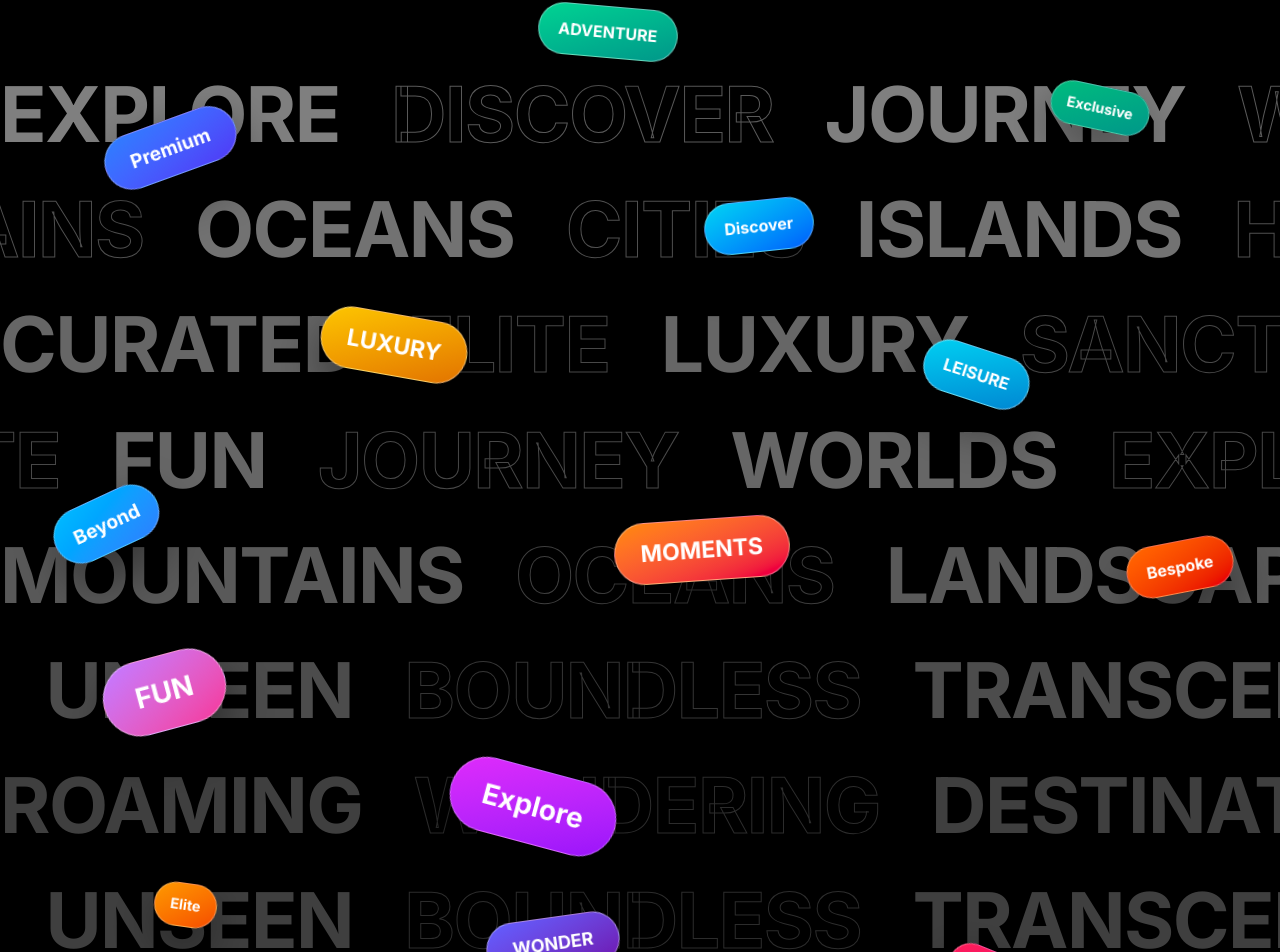
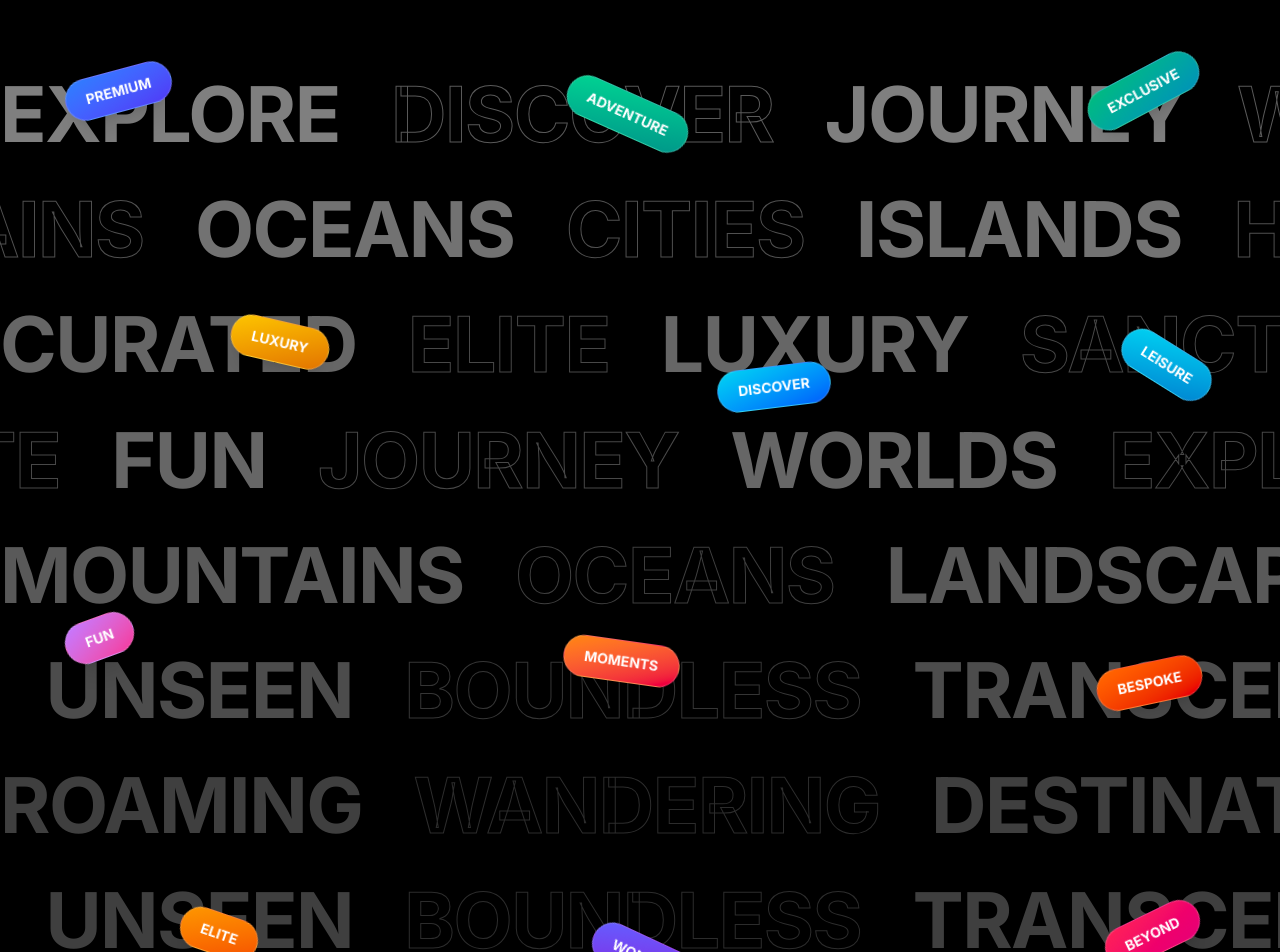
Before and after one commit to adarsh846/touraluxe, a Next.js app: page / in a window 1280 px wide. Shown: the part 851-1803 px from the top of the page. Built offline with nearby package versions, Linux system fonts and the light colour scheme.

Commit message:
polish: marquee & quote chips - mobile fix, balanced tilts, pop-in animations

```diff
--- a/src/components/sections/Marquee.tsx
+++ b/src/components/sections/Marquee.tsx
@@ -35,10 +35,26 @@ export function Marquee() {
         });
       });
 
-      // Floating chips with optimized parallax
+      // Chips: set invisible initially
+      gsap.set(".marquee-chip", { opacity: 0, scale: 0.6, y: 30 });
+
+      // Chips: pop-in entrance (same as quote chips)
+      gsap.to(".marquee-chip", {
+        opacity: 1,
+        scale: 1,
+        y: 0,
+        duration: 0.85,
+        ease: "expo.out",
+        stagger: 0.1,
+        scrollTrigger: {
+          trigger: sectionRef.current,
+          start: "top 75%",
+        },
+      });
+
+      // Chips: parallax float after pop-in
       gsap.to(".marquee-chip", {
         y: -150,
-        rotate: 15,
         ease: "none",
         force3D: true,
         scrollTrigger: {
@@ -130,133 +146,162 @@ export function Marquee() {
         ))}
       </div>
 
-      {/* Floating Personality Chips (Magnetic + GSAP Style) */}
-      <div className="absolute inset-0 pointer-events-none z-10 overflow-hidden">
-        {/* High Left */}
-        <div className="absolute top-[15%] left-[8%] pointer-events-auto">
+      {/* ── Mobile Chips (6 chips, 3×2 grid) — shown only on small screens ── */}
+      <div className="absolute inset-0 pointer-events-none z-10 overflow-hidden md:hidden">
+
+        {/* Row 1 */}
+        <div className="absolute top-[18%] left-[4%] pointer-events-auto">
           <Magnetic>
-            <div className="marquee-chip bg-gradient-to-br from-blue-500 to-indigo-600 backdrop-blur-md px-[clamp(1rem,2vw,2rem)] py-[clamp(0.5rem,1vw,1rem)] rounded-full rotate-[-20deg] text-[clamp(1rem,1.5vw,2rem)] font-bold border border-white/30 shadow-[0_20px_50px_rgba(0,0,0,0.5)] text-white cursor-pointer interactive">
-              Premium
+            <div className="marquee-chip bg-gradient-to-br from-blue-500 to-indigo-600 px-4 py-2 rounded-full rotate-[11deg] text-xs font-bold border border-white/20 shadow-lg text-white cursor-pointer">
+              PREMIUM
             </div>
           </Magnetic>
         </div>
-
-        {/* Mid Left */}
-        <div className="absolute top-[48%] left-[4%] pointer-events-auto">
+        <div className="absolute top-[20%] right-[4%] pointer-events-auto">
           <Magnetic>
-            <div className="marquee-chip bg-gradient-to-br from-sky-400 to-blue-500 backdrop-blur-md px-[clamp(1rem,1.5vw,1.5rem)] py-[clamp(0.5rem,1vw,1rem)] rounded-full rotate-[-25deg] text-[clamp(1rem,1.5vw,2rem)] font-bold border border-white/30 shadow-[0_20px_50px_rgba(0,0,0,0.5)] text-white cursor-pointer interactive">
-              Beyond
-            </div>
-          </Magnetic>
-        </div>
-
-        {/* Low Left */}
-        <div className="absolute top-[82%] left-[12%] pointer-events-auto">
-          <Magnetic>
-            <div className="marquee-chip bg-gradient-to-br from-amber-500 to-orange-600 backdrop-blur-md px-[clamp(0.8rem,1.2vw,1.2rem)] py-[clamp(0.4rem,0.8vw,0.8rem)] rounded-full rotate-[8deg] text-[clamp(0.9rem,1.1vw,1.2rem)] font-bold border border-white/30 shadow-[0_20px_50px_rgba(0,0,0,0.5)] text-white cursor-pointer interactive">
-              Elite
-            </div>
-          </Magnetic>
-        </div>
-
-        {/* Top Center-Right */}
-        <div className="absolute top-[22%] left-[55%] pointer-events-auto">
-          <Magnetic>
-            <div className="marquee-chip bg-gradient-to-br from-cyan-400 to-blue-600 backdrop-blur-md px-[clamp(1rem,1.5vw,1.5rem)] py-[clamp(0.5rem,1vw,1rem)] rounded-full rotate-[-6deg] text-[clamp(1rem,1.2vw,1.5rem)] font-bold border border-white/30 shadow-[0_20px_50px_rgba(0,0,0,0.5)] text-white cursor-pointer interactive">
-              Discover
-            </div>
-          </Magnetic>
-        </div>
-
-        {/* Low Center-Left */}
-        <div className="absolute top-[72%] left-[35%] pointer-events-auto">
-          <Magnetic>
-            <div className="marquee-chip bg-gradient-to-br from-fuchsia-500 to-purple-600 backdrop-blur-md px-[clamp(1.2rem,2.5vw,2.5rem)] py-[clamp(0.6rem,1.2vw,1.2rem)] rounded-full rotate-[15deg] text-[clamp(1.2rem,2.2vw,3rem)] font-bold border border-white/30 shadow-[0_20px_50px_rgba(0,0,0,0.5)] text-white cursor-pointer interactive">
-              Explore
-            </div>
-          </Magnetic>
-        </div>
-
-        {/* High Right */}
-        <div className="absolute top-[12%] left-[82%] pointer-events-auto">
-          <Magnetic>
-            <div className="marquee-chip bg-gradient-to-br from-emerald-500 to-teal-600 backdrop-blur-md px-[clamp(0.8rem,1.2vw,1.2rem)] py-[clamp(0.4rem,0.8vw,0.8rem)] rounded-full rotate-[12deg] text-[clamp(0.9rem,1.1vw,1.2rem)] font-bold border border-white/30 shadow-[0_20px_50px_rgba(0,0,0,0.5)] text-white cursor-pointer interactive">
-              Exclusive
-            </div>
-          </Magnetic>
-        </div>
-
-        {/* Mid Right */}
-        <div className="absolute top-[52%] left-[88%] pointer-events-auto">
-          <Magnetic>
-            <div className="marquee-chip bg-gradient-to-br from-orange-500 to-red-600 backdrop-blur-md px-[clamp(1rem,1.5vw,1.5rem)] py-[clamp(0.5rem,1vw,1rem)] rounded-full rotate-[-11deg] text-[clamp(1rem,1.2vw,1.5rem)] font-bold border border-white/30 shadow-[0_20px_50px_rgba(0,0,0,0.5)] text-white cursor-pointer interactive">
-              Bespoke
-            </div>
-          </Magnetic>
-        </div>
-
-        {/* Low Right */}
-        <div className="absolute top-[88%] left-[74%] pointer-events-auto">
-          <Magnetic>
-            <div className="marquee-chip bg-gradient-to-br from-rose-500 to-pink-600 backdrop-blur-md px-[clamp(0.8rem,1.2vw,1.2rem)] py-[clamp(0.4rem,0.8vw,0.8rem)] rounded-full rotate-[22deg] text-[clamp(0.9rem,1.1vw,1.2rem)] font-bold border border-white/30 shadow-[0_20px_50px_rgba(0,0,0,0.5)] text-white cursor-pointer interactive">
-              Unseen
-            </div>
-          </Magnetic>
-        </div>
-
-        {/* LUXURY - Mid-Upper Center-Left */}
-        <div className="absolute top-[32%] left-[25%] pointer-events-auto">
-          <Magnetic>
-            <div className="marquee-chip bg-gradient-to-br from-yellow-400 to-amber-600 backdrop-blur-md px-[clamp(1rem,2vw,2rem)] py-[clamp(0.5rem,1vw,1rem)] rounded-full rotate-[10deg] text-[clamp(1.1rem,1.8vw,2.5rem)] font-bold border border-white/40 shadow-[0_20px_50px_rgba(0,0,0,0.5)] text-white cursor-pointer interactive">
+            <div className="marquee-chip bg-gradient-to-br from-emerald-400 to-teal-600 px-4 py-2 rounded-full rotate-[-14deg] text-xs font-bold border border-white/20 shadow-lg text-white cursor-pointer">
               LUXURY
             </div>
           </Magnetic>
         </div>
 
-        {/* FUN - Mid-Lower Left */}
-        <div className="absolute top-[62%] left-[8%] pointer-events-auto">
+        {/* Row 2 */}
+        <div className="absolute top-[46%] left-[4%] pointer-events-auto">
           <Magnetic>
-            <div className="marquee-chip bg-gradient-to-br from-purple-400 to-pink-500 backdrop-blur-md px-[clamp(1.2rem,2.5vw,2.5rem)] py-[clamp(0.6rem,1.2vw,1.2rem)] rounded-full rotate-[-15deg] text-[clamp(1.2rem,2.2vw,3rem)] font-bold border border-white/40 shadow-[0_20px_50px_rgba(0,0,0,0.5)] text-white cursor-pointer interactive">
+            <div className="marquee-chip bg-gradient-to-br from-purple-400 to-pink-500 px-4 py-2 rounded-full rotate-[-8deg] text-xs font-bold border border-white/20 shadow-lg text-white cursor-pointer">
+              FUN
+            </div>
+          </Magnetic>
+        </div>
+        <div className="absolute top-[48%] right-[4%] pointer-events-auto">
+          <Magnetic>
+            <div className="marquee-chip bg-gradient-to-br from-cyan-400 to-blue-600 px-4 py-2 rounded-full rotate-[18deg] text-xs font-bold border border-white/20 shadow-lg text-white cursor-pointer">
+              DISCOVER
+            </div>
+          </Magnetic>
+        </div>
+
+        {/* Row 3 */}
+        <div className="absolute top-[74%] left-[4%] pointer-events-auto">
+          <Magnetic>
+            <div className="marquee-chip bg-gradient-to-br from-amber-500 to-orange-600 px-4 py-2 rounded-full rotate-[-21deg] text-xs font-bold border border-white/20 shadow-lg text-white cursor-pointer">
+              ELITE
+            </div>
+          </Magnetic>
+        </div>
+        <div className="absolute top-[76%] right-[4%] pointer-events-auto">
+          <Magnetic>
+            <div className="marquee-chip bg-gradient-to-br from-rose-500 to-pink-600 px-4 py-2 rounded-full rotate-[7deg] text-xs font-bold border border-white/20 shadow-lg text-white cursor-pointer">
+              WONDER
+            </div>
+          </Magnetic>
+        </div>
+
+      </div>
+
+      {/* ── Desktop Chips (12 chips, 3×4 grid) — hidden on mobile ── */}
+      <div className="absolute inset-0 pointer-events-none z-10 overflow-hidden hidden md:block">
+
+        {/* ── ROW 1 (top: 8–14%) ── */}
+        <div className="absolute top-[8%] left-[5%] pointer-events-auto">
+          <Magnetic>
+            <div className="marquee-chip bg-gradient-to-br from-blue-500 to-indigo-600 px-5 py-2.5 rounded-full rotate-[-15deg] text-sm font-bold border border-white/20 shadow-xl text-white cursor-pointer">
+              PREMIUM
+            </div>
+          </Magnetic>
+        </div>
+
+        <div className="absolute top-[10%] left-[44%] pointer-events-auto">
+          <Magnetic>
+            <div className="marquee-chip bg-gradient-to-br from-emerald-400 to-teal-600 px-5 py-2.5 rounded-full rotate-[24deg] text-sm font-bold border border-white/20 shadow-xl text-white cursor-pointer">
+              ADVENTURE
+            </div>
+          </Magnetic>
+        </div>
+
+        <div className="absolute top-[8%] right-[6%] pointer-events-auto">
+          <Magnetic>
+            <div className="marquee-chip bg-gradient-to-br from-emerald-500 to-cyan-600 px-5 py-2.5 rounded-full rotate-[-28deg] text-sm font-bold border border-white/20 shadow-xl text-white cursor-pointer">
+              EXCLUSIVE
+            </div>
+          </Magnetic>
+        </div>
+
+        {/* ── ROW 2 (top: 30–38%) ── */}
+        <div className="absolute top-[30%] left-[18%] pointer-events-auto">
+          <Magnetic>
+            <div className="marquee-chip bg-gradient-to-br from-yellow-400 to-amber-600 px-5 py-2.5 rounded-full rotate-[13deg] text-sm font-bold border border-white/20 shadow-xl text-white cursor-pointer">
+              LUXURY
+            </div>
+          </Magnetic>
+        </div>
+
+        <div className="absolute top-[34%] left-[56%] pointer-events-auto">
+          <Magnetic>
+            <div className="marquee-chip bg-gradient-to-br from-cyan-400 to-blue-600 px-5 py-2.5 rounded-full rotate-[-7deg] text-sm font-bold border border-white/20 shadow-xl text-white cursor-pointer">
+              DISCOVER
+            </div>
+          </Magnetic>
+        </div>
+
+        <div className="absolute top-[32%] right-[5%] pointer-events-auto">
+          <Magnetic>
+            <div className="marquee-chip bg-gradient-to-br from-cyan-400 to-sky-600 px-5 py-2.5 rounded-full rotate-[32deg] text-sm font-bold border border-white/20 shadow-xl text-white cursor-pointer">
+              LEISURE
+            </div>
+          </Magnetic>
+        </div>
+
+        {/* ── ROW 3 (top: 56–64%) ── */}
+        <div className="absolute top-[56%] left-[5%] pointer-events-auto">
+          <Magnetic>
+            <div className="marquee-chip bg-gradient-to-br from-purple-400 to-pink-500 px-5 py-2.5 rounded-full rotate-[-20deg] text-sm font-bold border border-white/20 shadow-xl text-white cursor-pointer">
               FUN
             </div>
           </Magnetic>
         </div>
 
-        {/* ADVENTURE - Very High Center */}
-        <div className="absolute top-[5%] left-[42%] pointer-events-auto">
+        <div className="absolute top-[58%] left-[44%] pointer-events-auto">
           <Magnetic>
-            <div className="marquee-chip bg-gradient-to-br from-emerald-400 to-teal-600 backdrop-blur-md px-[clamp(1rem,1.5vw,1.5rem)] py-[clamp(0.5rem,1vw,1rem)] rounded-full rotate-[5deg] text-[clamp(1rem,1.2vw,1.5rem)] font-bold border border-white/40 shadow-[0_20px_50px_rgba(0,0,0,0.5)] text-white cursor-pointer interactive">
-              ADVENTURE
+            <div className="marquee-chip bg-gradient-to-br from-orange-400 to-rose-600 px-5 py-2.5 rounded-full rotate-[8deg] text-sm font-bold border border-white/20 shadow-xl text-white cursor-pointer">
+              MOMENTS
             </div>
           </Magnetic>
         </div>
 
-        {/* WONDER - Very Low Center */}
-        <div className="absolute top-[85%] left-[38%] pointer-events-auto">
+        <div className="absolute top-[60%] right-[6%] pointer-events-auto">
           <Magnetic>
-            <div className="marquee-chip bg-gradient-to-br from-indigo-500 to-purple-800 backdrop-blur-md px-[clamp(1rem,2vw,2rem)] py-[clamp(0.5rem,1vw,1rem)] rounded-full rotate-[-8deg] text-[clamp(1.1rem,1.4vw,1.6rem)] font-bold border border-white/40 shadow-[0_20px_50px_rgba(0,0,0,0.5)] text-white cursor-pointer interactive">
+            <div className="marquee-chip bg-gradient-to-br from-orange-500 to-red-600 px-5 py-2.5 rounded-full rotate-[-12deg] text-sm font-bold border border-white/20 shadow-xl text-white cursor-pointer">
+              BESPOKE
+            </div>
+          </Magnetic>
+        </div>
+
+        {/* ── ROW 4 (top: 82–88%) ── */}
+        <div className="absolute top-[82%] left-[14%] pointer-events-auto">
+          <Magnetic>
+            <div className="marquee-chip bg-gradient-to-br from-amber-500 to-orange-600 px-5 py-2.5 rounded-full rotate-[19deg] text-sm font-bold border border-white/20 shadow-xl text-white cursor-pointer">
+              ELITE
+            </div>
+          </Magnetic>
+        </div>
+
+        <div className="absolute top-[84%] left-[46%] pointer-events-auto">
+          <Magnetic>
+            <div className="marquee-chip bg-gradient-to-br from-indigo-500 to-purple-700 px-5 py-2.5 rounded-full rotate-[25deg] text-sm font-bold border border-white/20 shadow-xl text-white cursor-pointer">
               WONDER
             </div>
           </Magnetic>
         </div>
 
-        {/* LEISURE - Mid-Upper Center-Right */}
-        <div className="absolute top-[35%] left-[72%] pointer-events-auto">
+        <div className="absolute top-[82%] right-[6%] pointer-events-auto">
           <Magnetic>
-            <div className="marquee-chip bg-gradient-to-br from-cyan-400 to-sky-600 backdrop-blur-md px-[clamp(1rem,1.5vw,1.5rem)] py-[clamp(0.5rem,1vw,1rem)] rounded-full rotate-[18deg] text-[clamp(1rem,1.3vw,1.8rem)] font-bold border border-white/40 shadow-[0_20px_50px_rgba(0,0,0,0.5)] text-white cursor-pointer interactive">
-              LEISURE
+            <div className="marquee-chip bg-gradient-to-br from-rose-500 to-pink-600 px-5 py-2.5 rounded-full rotate-[-26deg] text-sm font-bold border border-white/20 shadow-xl text-white cursor-pointer">
+              BEYOND
             </div>
           </Magnetic>
         </div>
 
-        {/* MOMENTS - Central Anchor */}
-        <div className="absolute top-[50%] left-[48%] pointer-events-auto">
-          <Magnetic>
-            <div className="marquee-chip bg-gradient-to-br from-orange-400 to-rose-600 backdrop-blur-md px-[clamp(1rem,2vw,2rem)] py-[clamp(0.5rem,1vw,1rem)] rounded-full rotate-[-4deg] text-[clamp(1rem,1.8vw,2rem)] font-bold border border-white/40 shadow-[0_20px_50px_rgba(0,0,0,0.5)] text-white cursor-pointer interactive">
-              MOMENTS
-            </div>
-          </Magnetic>
-        </div>
       </div>
     </section>
   );
--- a/src/components/sections/Testimonials.tsx
+++ b/src/components/sections/Testimonials.tsx
@@ -25,14 +25,6 @@ const TESTIMONIALS = [
   },
 ];
 
-const CHIPS = [
-  { word: "TIMELESS",  top: "12%",  left: "4%",              rotate: "-8deg",  gradient: "linear-gradient(135deg, #667eea, #764ba2)" },
-  { word: "ELITE",     top: "18%",  left: undefined, right: "5%",   rotate: "6deg",   gradient: "linear-gradient(135deg, #f093fb, #f5576c)" },
-  { word: "TAILORED",  top: "52%",  left: "2%",              rotate: "-5deg",  gradient: "linear-gradient(135deg, #4facfe, #00f2fe)" },
-  { word: "BESPOKE",   top: "60%",  left: undefined, right: "3%",   rotate: "9deg",   gradient: "linear-gradient(135deg, #43e97b, #38f9d7)" },
-  { word: "PRESTIGE",  top: "80%",  left: "8%",              rotate: "4deg",   gradient: "linear-gradient(135deg, #fa709a, #fee140)" },
-  { word: "CURATED",   top: "78%",  left: undefined, right: "7%",   rotate: "-7deg",  gradient: "linear-gradient(135deg, #a18cd1, #fbc2eb)" },
-];
 
 export function Testimonials() {
   const containerRef = useRef<HTMLElement>(null);
@@ -130,29 +122,45 @@ export function Testimonials() {
       id="testimonials"
       className="scroll-mt-20 py-32 px-6 w-full bg-black text-white min-h-screen flex items-center justify-center relative overflow-hidden"
     >
-      {/* Floating Personality Chips */}
-      <div className="absolute inset-0 pointer-events-none z-0">
-        {CHIPS.map((chip, i) => (
-          <div
-            key={i}
-            className="testimonial-chip absolute opacity-0 pointer-events-auto"
-            style={{
-              top: chip.top,
-              left: chip.left,
-              right: chip.right,
-              rotate: chip.rotate,
-            }}
-          >
-            <Magnetic>
-              <div
-                className="px-4 py-2 rounded-full text-white text-xs font-bold tracking-widest uppercase cursor-default select-none shadow-lg"
-                style={{ background: chip.gradient }}
-              >
-                {chip.word}
-              </div>
-            </Magnetic>
-          </div>
-        ))}
+      {/* ── Mobile Chips (3 chips) — safe positions, no overflow ── */}
+      <div className="absolute inset-0 pointer-events-none z-0 md:hidden">
+        <div className="testimonial-chip absolute opacity-0 top-[18%] left-[4%] pointer-events-auto rotate-[-8deg]">
+          <Magnetic>
+            <div className="px-4 py-2 rounded-full text-white text-xs font-bold tracking-widest uppercase cursor-default select-none shadow-lg" style={{ background: "linear-gradient(135deg, #667eea, #764ba2)" }}>TIMELESS</div>
+          </Magnetic>
+        </div>
+        <div className="testimonial-chip absolute opacity-0 top-[50%] right-[4%] pointer-events-auto rotate-[7deg]">
+          <Magnetic>
+            <div className="px-4 py-2 rounded-full text-white text-xs font-bold tracking-widest uppercase cursor-default select-none shadow-lg" style={{ background: "linear-gradient(135deg, #43e97b, #38f9d7)" }}>BESPOKE</div>
+          </Magnetic>
+        </div>
+        <div className="testimonial-chip absolute opacity-0 top-[78%] left-[4%] pointer-events-auto rotate-[-6deg]">
+          <Magnetic>
+            <div className="px-4 py-2 rounded-full text-white text-xs font-bold tracking-widest uppercase cursor-default select-none shadow-lg" style={{ background: "linear-gradient(135deg, #fa709a, #fee140)" }}>PRESTIGE</div>
+          </Magnetic>
+        </div>
+      </div>
+
+      {/* ── Desktop Chips (6 chips) — full layout ── */}
+      <div className="absolute inset-0 pointer-events-none z-0 hidden md:block">
+        <div className="testimonial-chip absolute opacity-0 top-[12%] left-[4%] pointer-events-auto rotate-[-8deg]">
+          <Magnetic><div className="px-4 py-2 rounded-full text-white text-xs font-bold tracking-widest uppercase cursor-default select-none shadow-lg" style={{ background: "linear-gradient(135deg, #667eea, #764ba2)" }}>TIMELESS</div></Magnetic>
+        </div>
+        <div className="testimonial-chip absolute opacity-0 top-[18%] right-[5%] pointer-events-auto rotate-[6deg]">
+          <Magnetic><div className="px-4 py-2 rounded-full text-white text-xs font-bold tracking-widest uppercase cursor-default select-none shadow-lg" style={{ background: "linear-gradient(135deg, #f093fb, #f5576c)" }}>ELITE</div></Magnetic>
+        </div>
+        <div className="testimonial-chip absolute opacity-0 top-[52%] left-[3%] pointer-events-auto rotate-[-5deg]">
+          <Magnetic><div className="px-4 py-2 rounded-full text-white text-xs font-bold tracking-widest uppercase cursor-default select-none shadow-lg" style={{ background: "linear-gradient(135deg, #4facfe, #00f2fe)" }}>TAILORED</div></Magnetic>
+        </div>
+        <div className="testimonial-chip absolute opacity-0 top-[58%] right-[4%] pointer-events-auto rotate-[9deg]">
+          <Magnetic><div className="px-4 py-2 rounded-full text-white text-xs font-bold tracking-widest uppercase cursor-default select-none shadow-lg" style={{ background: "linear-gradient(135deg, #43e97b, #38f9d7)" }}>BESPOKE</div></Magnetic>
+        </div>
+        <div className="testimonial-chip absolute opacity-0 top-[80%] left-[5%] pointer-events-auto rotate-[4deg]">
+          <Magnetic><div className="px-4 py-2 rounded-full text-white text-xs font-bold tracking-widest uppercase cursor-default select-none shadow-lg" style={{ background: "linear-gradient(135deg, #fa709a, #fee140)" }}>PRESTIGE</div></Magnetic>
+        </div>
+        <div className="testimonial-chip absolute opacity-0 top-[78%] right-[5%] pointer-events-auto rotate-[-7deg]">
+          <Magnetic><div className="px-4 py-2 rounded-full text-white text-xs font-bold tracking-widest uppercase cursor-default select-none shadow-lg" style={{ background: "linear-gradient(135deg, #a18cd1, #fbc2eb)" }}>CURATED</div></Magnetic>
+        </div>
       </div>
 
       {/* Main Quote Content */}
```
